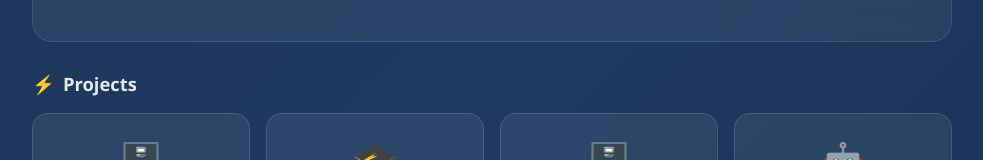
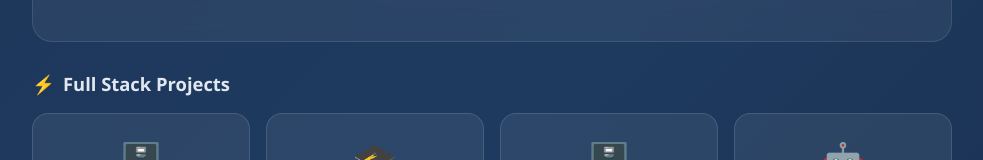
Before and after one commit to Vamsi759/rcprojectsui, a React (Create React App) app: page / in a window 1280 px wide. Shown: the part 570-730 px from the top of the page, without its empty margins (148-1131 px from the left). Built offline with nearby package versions, Linux system fonts and the light colour scheme; no server answers.

Commit message:
Update App.js

```diff
--- a/src/App.js
+++ b/src/App.js
@@ -307,7 +307,7 @@ export default function App() {
           </div>
 
           {/* Project Cards Grid */}
-          <p className="section-title"><span>⚡</span> Projects</p>
+          <p className="section-title"><span>⚡</span>Full Stack Projects</p>
           <div className="grid">
             {PROJECTS.map((proj, idx) => (
               <div className="proj-card" key={idx}>
```
